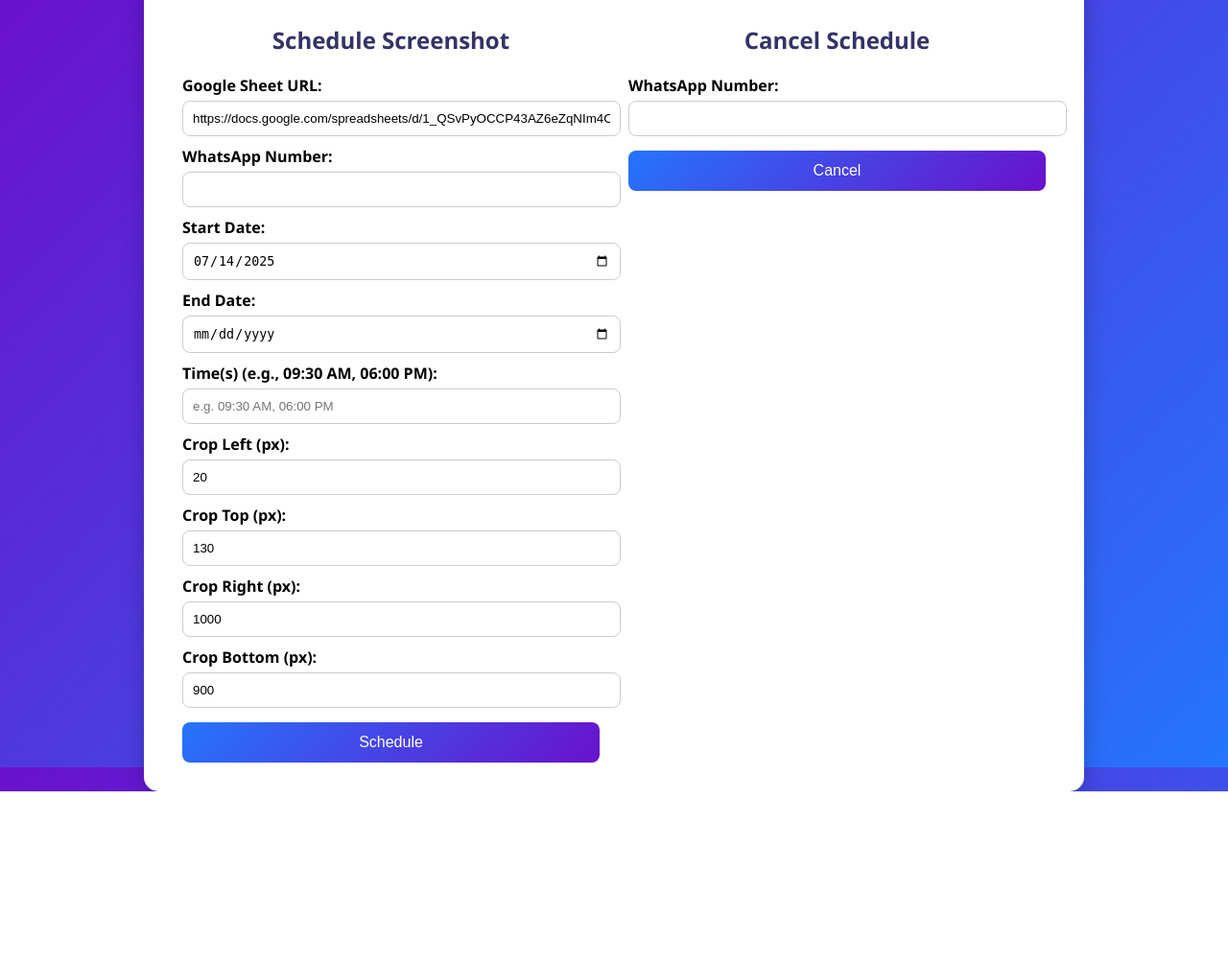
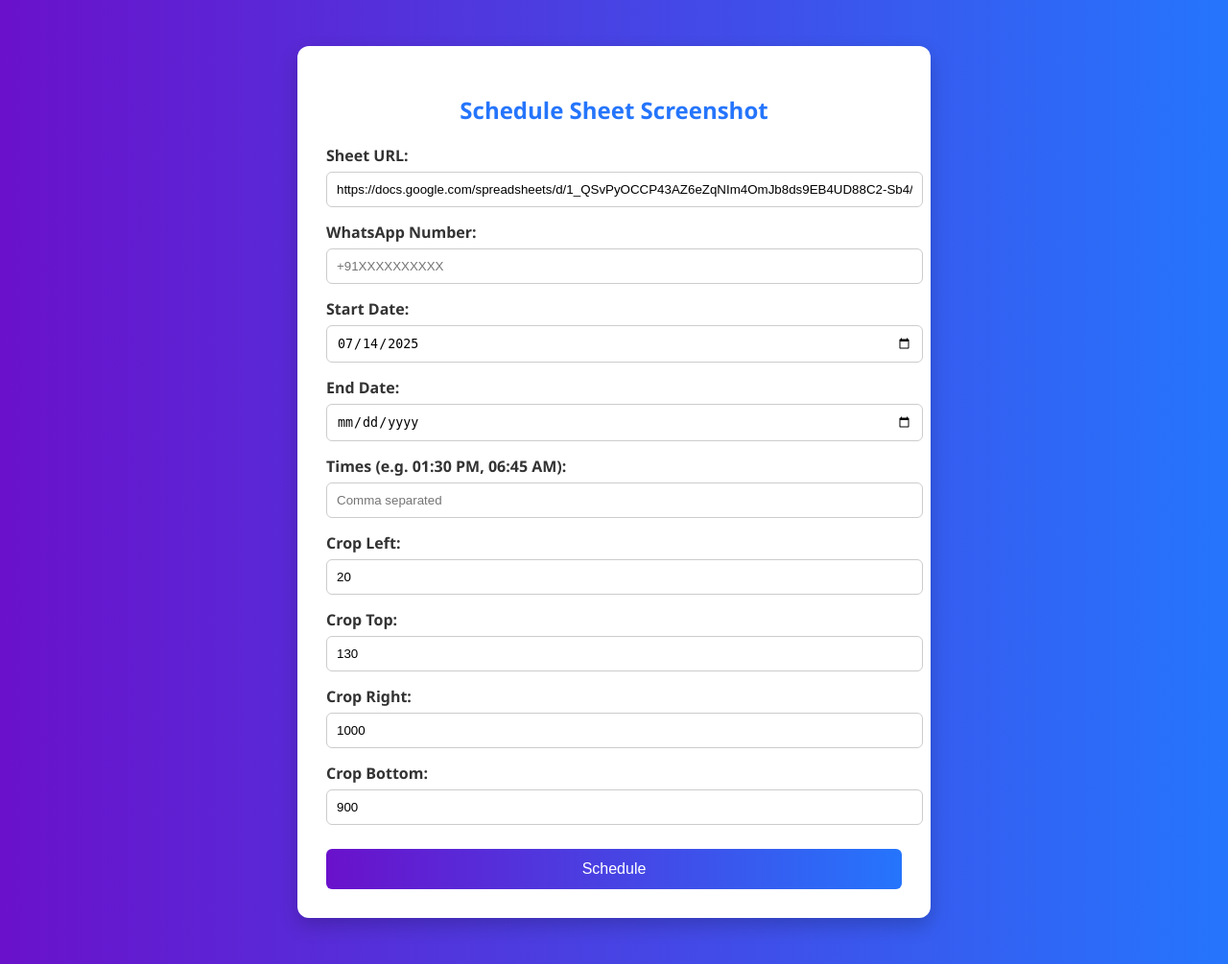
Before and after one commit to kraken3743/sheet-to-whatsapp, a Flask app: page / in a window 1280 px wide. Shown: the whole page at 96% size. Before the commit the page ends 825 px from the top, so only its background shows below. Run offline with Flask 3, Linux system fonts and the light colour scheme.

Commit message:
Fix code

```diff
--- a/app.py
+++ b/app.py
@@ -16,17 +16,11 @@ def register():
         data = request.form
         sheet_url = data['sheet_url']
         number = data['whatsapp_number']
-        start_date = data['start_date']
-        end_date = data['end_date']
-        times_raw = [t.strip() for t in data['times'].split(',')]
-        times_24hr = []
 
-        for t in times_raw:
-            try:
-                dt = datetime.strptime(t, "%I:%M %p")
-                times_24hr.append(dt.strftime("%H:%M"))
-            except:
-                pass  # skip invalid time
+        start_date = datetime.strptime(data['start_date'], "%Y-%m-%d").date()
+        end_date = datetime.strptime(data['end_date'], "%Y-%m-%d").date()
+
+        times = [convert_to_24hr_format(t.strip()) for t in data['times'].split(',')]
 
         crop_box = (
             int(data['crop_left']),
@@ -35,8 +29,8 @@ def register():
             int(data['crop_bottom'])
         )
 
-        print(f"[REGISTER] {number} from {start_date} to {end_date} at {times_24hr} crop={crop_box}")
-        schedule_user(sheet_url, number, start_date, end_date, times_24hr, crop_box)
+        print(f"[REGISTER] {number} from {start_date} to {end_date} at {times} crop={crop_box}")
+        schedule_user(sheet_url, number, start_date, end_date, times, crop_box)
         return "Scheduled successfully!"
     except Exception as e:
         print(f"[ERROR] in /register: {e}")
@@ -52,6 +46,10 @@ def cancel():
         print(f"[ERROR] in /cancel: {e}")
         return "Failed to cancel.", 500
 
+def convert_to_24hr_format(time_str):
+    in_time = datetime.strptime(time_str, "%I:%M %p")
+    return in_time.strftime("%H:%M")
+
 if __name__ == '__main__':
     threading.Thread(target=run_loop, daemon=True).start()
     print("[SCHEDULER] Loop started")
--- a/scheduler.py
+++ b/scheduler.py
@@ -11,8 +11,8 @@ def schedule_user(sheet_url, number, start_date, end_date, times, crop_box):
     with lock:
         users[number] = {
             "sheet_url": sheet_url,
-            "start_date": datetime.strptime(start_date, "%Y-%m-%d").date(),
-            "end_date": datetime.strptime(end_date, "%Y-%m-%d").date(),
+            "start_date": start_date,
+            "end_date": end_date,
             "times": times,
             "crop_box": crop_box
         }
@@ -33,16 +33,15 @@ def run_loop():
         with lock:
             for number, config in list(users.items()):
                 if today > config["end_date"]:
-                    print(f"[AUTO REMOVE] {number} expired on {config['end_date']}")
+                    print(f"[EXPIRE] {number} expired on {config['end_date']}")
                     del users[number]
                     continue
 
                 if today >= config["start_date"] and current_time in config["times"]:
-                    print(f"[SEND] Triggering send for {number} at {current_time}")
+                    print(f"[SEND] Sending to {number} at {current_time}")
                     try:
                         img_path = take_screenshot(config["sheet_url"], config["crop_box"])
                         send_whatsapp_image(number, img_path)
                     except Exception as e:
-                        print(f"[ERROR] Failed to send screenshot to {number}: {e}")
-
-        time.sleep(60)  # Run every minute
+                        print(f"[ERROR] Failed to send to {number}: {e}")
+        time.sleep(1)
--- a/templates/index.html
+++ b/templates/index.html
@@ -3,80 +3,70 @@
 <head>
   <meta charset="UTF-8">
   <title>Schedule Sheet to WhatsApp</title>
-  <meta name="viewport" content="width=device-width, initial-scale=1">
   <style>
     body {
+      background: linear-gradient(to right, #6a11cb, #2575fc);
       font-family: 'Segoe UI', sans-serif;
-      background: linear-gradient(135deg, #6a11cb, #2575fc);
+      color: #333;
+      padding: 40px;
       display: flex;
       justify-content: center;
-      align-items: center;
-      height: 100vh;
-      margin: 0;
     }
 
     .container {
-      background-color: white;
-      border-radius: 15px;
-      padding: 30px 40px;
-      box-shadow: 0 10px 25px rgba(0, 0, 0, 0.2);
-      max-width: 900px;
-      width: 100%;
-      display: flex;
-      gap: 30px;
-    }
-
-    .form-section {
-      flex: 1;
+      background: #fff;
+      padding: 30px;
+      border-radius: 12px;
+      box-shadow: 0 8px 20px rgba(0, 0, 0, 0.2);
+      width: 600px;
     }
 
     h2 {
       text-align: center;
-      color: #333366;
-      margin-bottom: 20px;
+      color: #2575fc;
     }
 
     label {
-      font-weight: 600;
+      margin-top: 15px;
+      font-weight: bold;
       display: block;
-      margin: 10px 0 5px;
     }
 
-    input {
+    input, select {
       width: 100%;
       padding: 10px;
+      margin-top: 6px;
       border: 1px solid #ccc;
-      border-radius: 8px;
+      border-radius: 6px;
     }
 
     button {
-      margin-top: 15px;
+      margin-top: 25px;
       width: 100%;
       padding: 12px;
-      background: linear-gradient(135deg, #2575fc, #6a11cb);
+      background: linear-gradient(to right, #6a11cb, #2575fc);
+      color: white;
       border: none;
-      border-radius: 8px;
-      color: white;
+      border-radius: 6px;
       font-size: 16px;
       cursor: pointer;
     }
 
     button:hover {
-      background: linear-gradient(135deg, #1a5fd8, #4b3cc9);
+      background: linear-gradient(to right, #5b0dcc, #1d63e0);
     }
   </style>
 </head>
 <body>
   <div class="container">
-    <div class="form-section">
-      <h2>Schedule Screenshot</h2>
+    <h2>Schedule Sheet Screenshot</h2>
     <form method="POST" action="/register">
-        <label>Google Sheet URL:</label>
+      <label>Sheet URL:</label>
       <input type="text" name="sheet_url" required
-               value="https://docs.google.com/spreadsheets/d/1_QSvPyOCCP43AZ6eZqNIm4OmJb8ds9EB4UD88C2-Sb4/edit?gid=909429816#gid=909429816">
+             value="https://docs.google.com/spreadsheets/d/1_QSvPyOCCP43AZ6eZqNIm4OmJb8ds9EB4UD88C2-Sb4/edit#gid=909429816">
 
       <label>WhatsApp Number:</label>
-        <input type="text" name="whatsapp_number" required>
+      <input type="text" name="whatsapp_number" required placeholder="+91XXXXXXXXXX">
 
       <label>Start Date:</label>
       <input type="date" name="start_date" required value="{{ datetime.utcnow().date() }}">
@@ -84,33 +74,23 @@
       <label>End Date:</label>
       <input type="date" name="end_date" required>
 
-        <label>Time(s) (e.g., 09:30 AM, 06:00 PM):</label>
-        <input type="text" name="times" required placeholder="e.g. 09:30 AM, 06:00 PM">
+      <label>Times (e.g. 01:30 PM, 06:45 AM):</label>
+      <input type="text" name="times" required placeholder="Comma separated">
 
-        <label>Crop Left (px):</label>
+      <label>Crop Left:</label>
       <input type="number" name="crop_left" value="20">
 
-        <label>Crop Top (px):</label>
+      <label>Crop Top:</label>
       <input type="number" name="crop_top" value="130">
 
-        <label>Crop Right (px):</label>
+      <label>Crop Right:</label>
       <input type="number" name="crop_right" value="1000">
 
-        <label>Crop Bottom (px):</label>
+      <label>Crop Bottom:</label>
       <input type="number" name="crop_bottom" value="900">
 
       <button type="submit">Schedule</button>
     </form>
   </div>
-
-    <div class="form-section">
-      <h2>Cancel Schedule</h2>
-      <form method="POST" action="/cancel">
-        <label>WhatsApp Number:</label>
-        <input type="text" name="whatsapp_number" required>
-        <button type="submit">Cancel</button>
-      </form>
-    </div>
-  </div>
 </body>
 </html>
```
Also changed, not shown: screenshot.py (+7 -13 lines), whatsapp.py (+11 -16 lines). Lines whose indentation alone changed are shown as unchanged.
